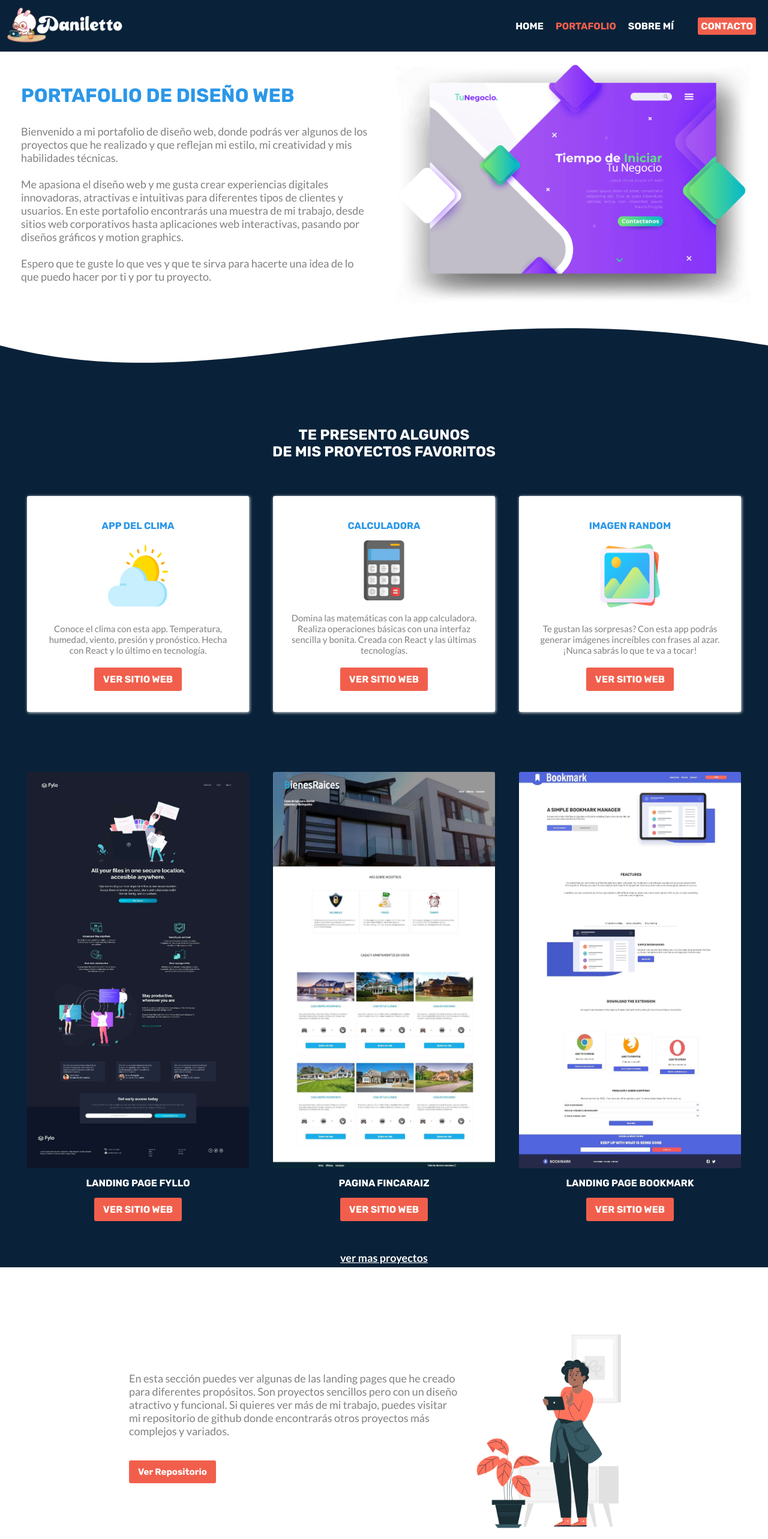
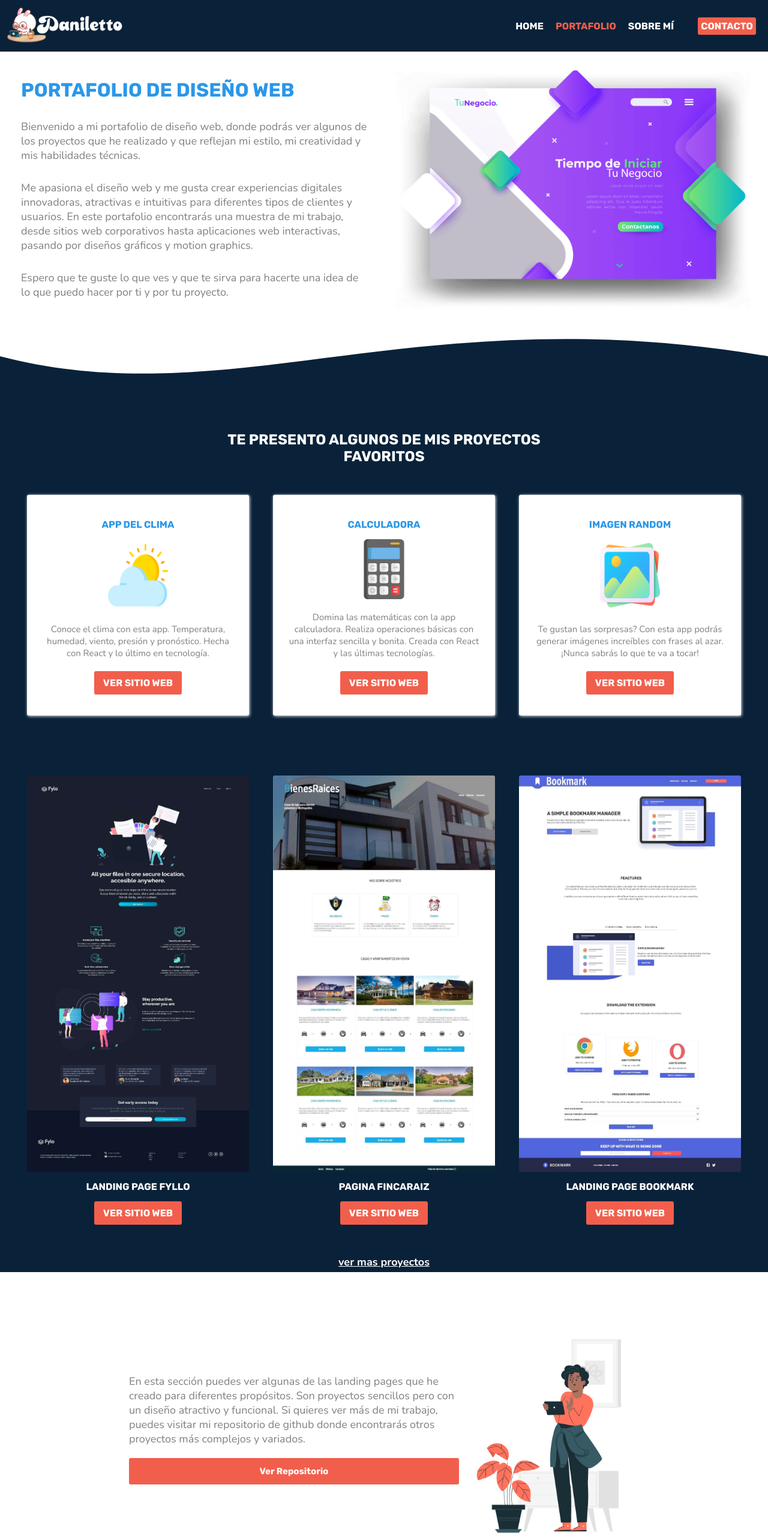
Before and after one commit to Danilett0/Daniletto, a React (Create React App) app: page /Portafolio in a window 1280 px wide. Shown: the top 2566 px of the page at 60% size. Built offline with nearby package versions, Linux system fonts and the light colour scheme.

Commit message:
realizo mejoras para optimizar SEO

```diff
--- a/public/index.html
+++ b/public/index.html
@@ -4,12 +4,27 @@
 <head>
   <meta charset="utf-8" />
   <meta name="viewport" content="width=device-width, initial-scale=1" />
-  <meta name="theme-color" content="#000000" />
-  <meta name="description" content="Web site created using create-react-app" />
+  <meta name="theme-color" content="#092239" />
+  <meta name="description" content="Crea tu sitio web con Daniletto, diseño y desarrollo de calidad. Daniletto ofrece soluciones creativas y eficientes para proyectos web de todo tipo, desde páginas personales hasta aplicaciones complejas. Obtén una cotización gratis y descubre cómo podemos ayudarte a destacarte en línea." />
+  <meta name="keywords" content="sitio web, diseño web, desarrollo web, proyectos web, páginas personales, aplicaciones web, calidad, soluciones creativas, cotización gratis" />
+  <meta http-equiv="Content-Language" content="es" />
+  <meta name="author" content="Jeferson Danilo Castro" />
+  <meta name="robots" content="index, follow" />
   <link rel="shortcut icon" href="/images/icon-logo.png" type="image/x-icon">
-  <link href="https://fonts.googleapis.com/css2?family=Lato:wght@400;700&family=Rubik:wght@400;500;700&display=swap" rel="stylesheet">
-  <title>Daniletto</title>
+  <link href="https://fonts.googleapis.com/css2?family=Nunito:wght@400;700&family=Rubik:wght@400;500;700&display=swap" rel="stylesheet">
+  <title>Daniletto - Diseño y desarrollo de sitios web de alta calidad</title>
+
+  <!-- Etiquetas Open Graph -->
+  <meta property="og:title" content="Daniletto - Diseño y desarrollo de sitios web de alta calidad" />
+  <meta property="og:description" content="Crea tu sitio web con Daniletto, diseño y desarrollo de calidad. Daniletto ofrece soluciones creativas y eficientes para proyectos web de todo tipo, desde páginas personales hasta aplicaciones complejas." />
+  <meta property="og:image" content="https://www.daniletto.site/ruta/a/la/imagen-destacada.jpg" />
+  <meta property="og:url" content="https://www.daniletto.site" />
+
+  <!-- Etiqueta de canonical -->
+  <link rel="canonical" href="https://www.daniletto.site" />
 </head>
+
+
 
 <body>
   <noscript>You need to enable JavaScript to run this app.</noscript>
--- a/src/App.css
+++ b/src/App.css
@@ -45,7 +45,7 @@ h6 {
 }
 
 p {
-  font-family: Lato, sans-serif;
+  font-family: Nunito, sans-serif;
   font-weight: 400;
   font-size: 18px;
   margin: 10px 0px;
--- a/src/Components/data.jsx
+++ b/src/Components/data.jsx
@@ -3,31 +3,31 @@ export const preguntasFrecuentes = [
     id: 1,
     pregunta: "¿Ustedes se encargan de todo?",
     respuesta:
-      "¡Claro!, puedo encargarme de todo si es necesario, diseño, creacion de textos y contenido visual, gestion de hosting y dominio, configuraciones entre otros",
+      "¡Claro!, puedo encargarme de todo si es necesario. Diseño, creación de textos y contenido visual, gestión de hosting y dominio, configuraciones entre otros.",
   },
   {
     id: 2,
-    pregunta: "¿Como es el proceso para empezar con mi proyecto?",
+    pregunta: "¿Cómo es el proceso para comenzar con mi proyecto?",
     respuesta:
-      "Para iniciar, realizo un levantamiento de informacion para estimar gastos y tiempo, luego preparo el diseño y espero tu aprobacion, ya aprobado comienzo a realizar la construccion de tu pagina web. enviame un mensaje y me ponde en contacto lo antes posible",
+      "Para iniciar, realizo un levantamiento de información para estimar gastos y tiempo, luego preparo el diseño y espero tu aprobación, ya aprobado comienzo a realizar la construcción de tu página web. Envíame un mensaje y me pondré en contacto lo antes posible.",
   },
   {
     id: 3,
-    pregunta: "¿CUÁL ES EL TIEMPO DE ENTREGA ESTIMADO?",
+    pregunta: "¿Cuál es el tiempo de entrega estimado?",
     respuesta:
-      "El tiempo de entrega estimado depende de varios factores, como la complejidad del proyecto, el número de páginas, las funcionalidades requeridas y las revisiones solicitadas por el cliente. para ello puedes hacer una cotizacion personalizada con los medios de contacto habilitados.",
+      "El tiempo de entrega estimado depende de varios factores, como la complejidad del proyecto, el número de páginas, las funcionalidades requeridas y las revisiones solicitadas por el cliente. Para ello puedes hacer una cotización personalizada con los medios de contacto habilitados.",
   },
   {
     id: 4,
     pregunta: "¿Puedo saber como va mi proyecto?",
     respuesta:
-      "Claro que si!, Por cualquiera de los medios de contacto que te brindo, puedes indagar sobre el avance de este.",
+      "Claro que sí!, Por cualquiera de los medios de contacto que te brindo, puedes indagar sobre el avance de este.",
   },
   {
     id: 5,
     pregunta: "¿Que costo tiene?",
     respuesta:
-      "El costo para realizar un sitio web varia por diversos factores, como la cantidad de páginas que se necesitan, las funcionalidades que se requieran por lo que te invito a realizar una cotización personalizada por los medios de contacto disponibles.",
+      "El costo para realizar un sitio web varía por diversos factores, como la cantidad de páginas que se necesitan, las funcionalidades que se requieran, por lo que te invito a realizar una cotización personalizada por los medios de contacto disponibles.",
   },
 ];
 
--- a/src/Pages/About.jsx
+++ b/src/Pages/About.jsx
@@ -21,13 +21,17 @@ function About(props) {
             <p>
               Soy un desarrollador web con experiencia en UX y diseño. Me
               apasiona crear soluciones web que combinen funcionalidad, estética
-              y usabilidad. <br />
-              <br /> Mi trabajo refleja mi esencia y mi calidad. Soy una persona
+              y usabilidad.
+            </p>
+            <p>
+              Mi trabajo refleja mi esencia y mi calidad. Soy una persona
               creativa y recursiva, que siempre busca nuevas formas de resolver
-              problemas y mejorar los procesos. <br />
-              <br /> No tengo miedo de proponer ideas innovadoras y de aprender
-              de mis errores. Soy responsable y respetuoso con mis clientes,
-              compañeros y mi trabajo.
+              problemas y mejorar los procesos.
+            </p>
+            <p>
+              No tengo miedo de proponer ideas innovadoras y de aprender de mis
+              errores. Soy responsable y respetuoso con mis clientes, compañeros
+              y mi trabajo.
             </p>
             <div className="GitHub">
               <p>
@@ -35,7 +39,7 @@ function About(props) {
                 proyectos
               </p>
               <a target="_blanck" href="https://github.com/Danilett0">
-                Ver Repositorio{" "}
+                Ver Repositorio
               </a>
             </div>
           </div>
@@ -83,7 +87,7 @@ function About(props) {
                 download
                 title="Descargar CV Jeferson"
               >
-               <FcDocument className="Icon" />
+                <FcDocument className="Icon" />
               </a>
             </div>
           </div>
--- a/src/Pages/Contacto.jsx
+++ b/src/Pages/Contacto.jsx
@@ -12,7 +12,7 @@ function Contacto() {
   return (
     <div className="Contacto">
       <h1>
-        CONTÁCTAME PARA OBTENER <br /> MÁS INFORMACIÓN
+        CONTÁCTAME PARA OBTENER MÁS INFORMACIÓN
       </h1>
       <div className="Datos-Form">
         <Suspense fallback={<Loading />}>
--- a/src/Pages/Portafolio.jsx
+++ b/src/Pages/Portafolio.jsx
@@ -19,14 +19,18 @@ function Portafolio() {
           <p>
             Bienvenido a mi portafolio de diseño web, donde podrás ver algunos
             de los proyectos que he realizado y que reflejan mi estilo, mi
-            creatividad y mis habilidades técnicas. <br />
-            <br /> Me apasiona el diseño web y me gusta crear experiencias
-            digitales innovadoras, atractivas e intuitivas para diferentes tipos
-            de clientes y usuarios. En este portafolio encontrarás una muestra
-            de mi trabajo, desde sitios web corporativos hasta aplicaciones web
-            interactivas, pasando por diseños gráficos y motion graphics. <br />
-            <br /> Espero que te guste lo que ves y que te sirva para hacerte
-            una idea de lo que puedo hacer por ti y por tu proyecto.
+            creatividad y mis habilidades técnicas.
+          </p>
+          <p>
+            Me apasiona el diseño web y me gusta crear experiencias digitales
+            innovadoras, atractivas e intuitivas para diferentes tipos de
+            clientes y usuarios. En este portafolio encontrarás una muestra de
+            mi trabajo, desde sitios web corporativos hasta aplicaciones web
+            interactivas, pasando por diseños gráficos y motion graphics.
+          </p>
+          <p>
+            Espero que te guste lo que ves y que te sirva para hacerte una idea
+            de lo que puedo hacer por ti y por tu proyecto.
           </p>
         </div>
         <img src="/images/landing.png" alt="imagen landing page" />
@@ -36,7 +40,7 @@ function Portafolio() {
 
       <div className="Proyectos">
         <h2>
-          Te presento algunos <br /> de mis proyectos favoritos
+          Te presento algunos de mis proyectos favoritos
         </h2>
 
         <div className="ProyectosIniciales">
@@ -149,9 +153,7 @@ function Portafolio() {
             creado para diferentes propósitos. Son proyectos sencillos pero con
             un diseño atractivo y funcional. Si quieres ver más de mi trabajo,
             puedes visitar mi repositorio de github donde encontrarás otros
-            proyectos más complejos y variados. <br />
-            <br />
-            <br />
+            proyectos más complejos y variados.
             <Link to="https://github.com/Danilett0?tab=repositories">
               Ver Repositorio
             </Link>
--- a/src/styles/components/PreguntasFrecuentes.css
+++ b/src/styles/components/PreguntasFrecuentes.css
@@ -18,6 +18,7 @@
   cursor: pointer;
   display: flex;
   align-items: center;
+  text-transform: none;
 }
 
 .Preguntas .Pregunta h4 .icon {
--- a/src/styles/pages/Contacto.css
+++ b/src/styles/pages/Contacto.css
@@ -10,6 +10,8 @@
 .Contacto h1 {
   color: white;
   margin-bottom: 100px;
+  width: 100%;
+  max-width: 500px;
 }
 
 .Contacto .Datos-Form {
--- a/src/styles/pages/Home.css
+++ b/src/styles/pages/Home.css
@@ -1,5 +1,5 @@
 main .Encabezado {
-  background-image: linear-gradient(rgba(0, 0, 0, 0.76), #09223980),
+  background-image: linear-gradient(rgba(0, 0, 0, 0.829), #08182780),
     url("/public/images/backgroud-encabezado.jpg");
   background-repeat: no-repeat;
   background-position: center;
@@ -16,16 +16,26 @@ main .Encabezado {
 
 main .Encabezado h1 {
   color: white;
+  width: 100%;
+  max-width: 700px;
 }
 
 main .Encabezado p {
   text-align: center;
   font-size: 19px;
-  font-weight: bold;
   width: 100%;
   max-width: 700px;
   margin: 30px 0px;
   color: white;
+}
+
+main .Encabezado p .creador{
+  background-color: transparent;
+  padding: 2px;
+  text-transform: none;
+  font-weight: 600;
+  font-family: Nunito, sans-serif;
+
 }
 
 main .Encabezado a {
@@ -50,7 +60,9 @@ main .Beneficios {
 
 main .Beneficios h2 {
   color: white;
-  margin-top: 40px;
+  width: 100%;
+  max-width: 700px;
+  margin: 30px auto;
 }
 
 main .Beneficios .Cards {
@@ -111,6 +123,8 @@ main .Beneficios .Cards .Card p {
 
 main .Contacto h2 {
   color: white;
+  width: 100%;
+  max-width: 500px;
 }
 
 main .Contacto .Datos-Form {
--- a/src/styles/pages/Portafolio.css
+++ b/src/styles/pages/Portafolio.css
@@ -46,6 +46,9 @@
 
 .Portafolio .Proyectos h2 {
   color: white;
+  width: 100%;
+  max-width: 600px;
+  margin: auto;
 }
 .Portafolio .Proyectos .Box-Proyectos {
   display: flex;
@@ -147,11 +150,14 @@
 
 .Portafolio .OtrosProyectos p a {
   color: white;
-  padding: 10px 15px;
+  padding: 13px;
   background-color: var(--rojo-claro);
   text-transform: none;
   font-size: 15px;
   border-radius: 3px;
+  margin-top: 20px;
+  display: block;
+  text-align: center;
 }
 
 .Portafolio .OtrosProyectos p a:hover {
```
Also changed, not shown: src/Pages/Home.jsx (+14 -11 lines), 1 other file (tests, documents, lock files or other folders).
